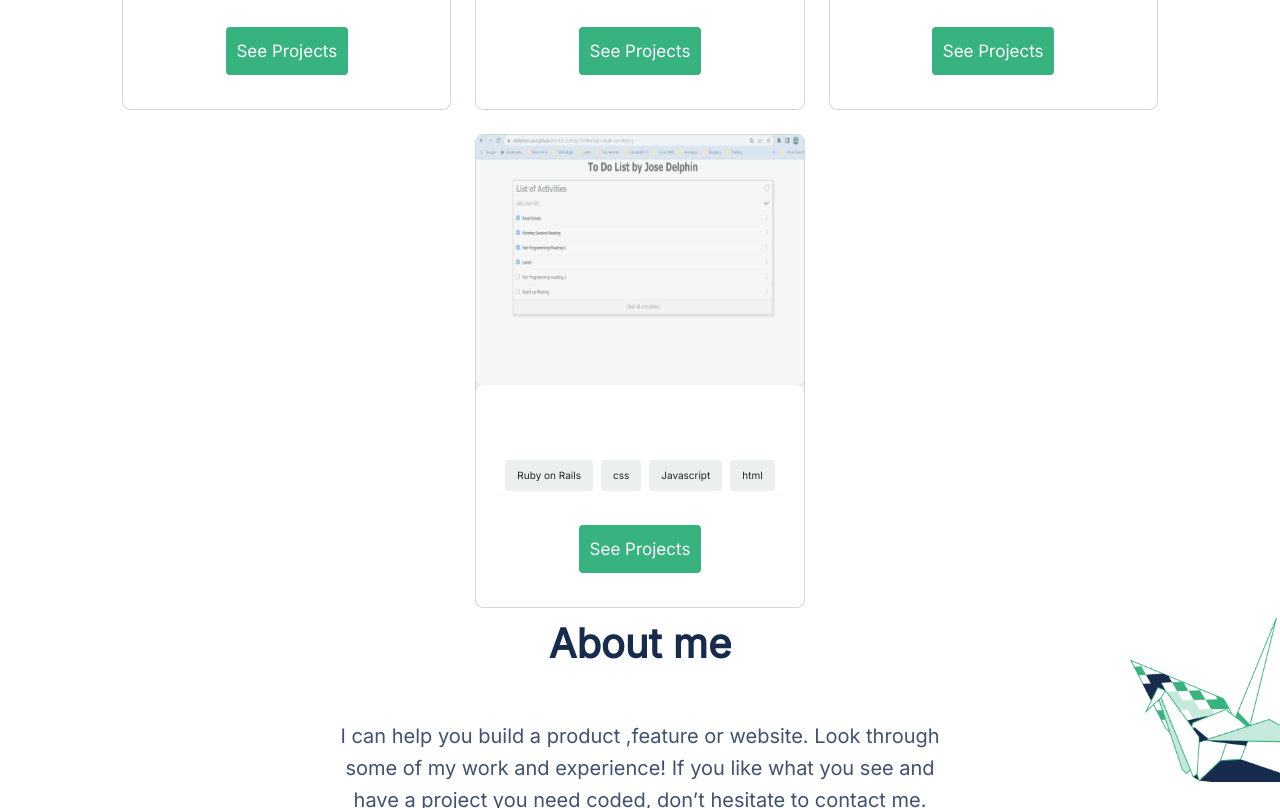
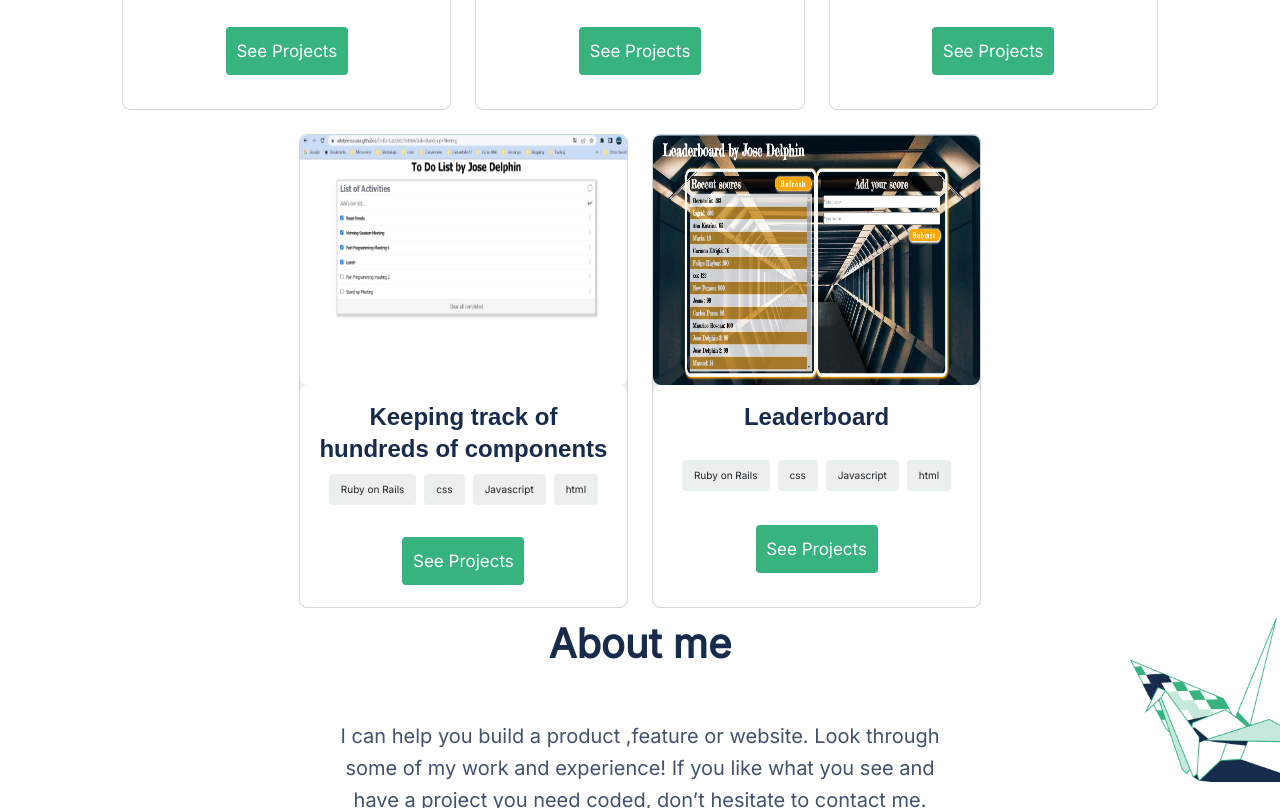
Before and after one commit to adelphinsucasa/Portfolio-Jose-Delphin, a website: page index.html in a window 1280 px wide. Shown: the part 1500-2308 px from the top of the page. Drawn offline with nearby package versions, Linux system fonts and the light colour scheme.

Commit message:
Update Projects

```diff
--- a/popup.js
+++ b/popup.js
@@ -39,6 +39,16 @@ const recentWorksObj = [
     liveDemo: 'https://adelphinsucasa.github.io/To-Do-List/dist/',
     repository: 'https://github.com/adelphinsucasa/To-Do-List',
   },
+  {
+    id: 'project5',
+    name: 'Leaderboard',
+    technologies: ['Ruby on Rails', 'css', 'Javascript', 'html'],
+    description: 'The leaderboard website displays scores submitted by different players. It also allows you to submit your score. All data is preserved thanks to the external Leaderboard API service.',
+    imageURL_desktop: './assets/images/popup/Leaderboard_desktop.jpg',
+    imageURL_mobile: './assets/images/popup/Leaderboard_mobile.jpg',
+    liveDemo: 'https://adelphinsucasa.github.io/Leaderboard/dist/',
+    repository: 'https://github.com/adelphinsucasa/Leaderboard',
+  },
 ];
 
 // Heading Section
@@ -76,7 +86,7 @@ for (let i = 0; i < recentWorksObj.length; i += 1) {
     placeholder.src = recentWorksObj[i].imageURL_desktop;
   }
 
-  h4.textContent = recentWorksObj.name;
+  h4.textContent = recentWorksObj[i].name;
   button.textContent = 'See Projects';
   button.type = 'button';
 
--- a/styles.css
+++ b/styles.css
@@ -1066,6 +1066,7 @@ footer {
     width: 100%;
     border-radius: 8px;
     background: #ebf0ee;
+    opacity: 1;
   }
 
   html body .section_works .card_row article .card_container1 {
@@ -1432,6 +1433,7 @@ footer {
     width: 100%;
     border-radius: 8px;
     background: #ebf0ee;
+    opacity: 1;
   }
 
   html body .section_works .card_row article .card_container1 {
@@ -1470,7 +1472,7 @@ footer {
   html body .section_works .card_row article .card_container1 ul div {
     align-items: center;
     border-radius: 4px;
-    padding: 8px 12px 8px 12px;
+    padding: 4px 6px 4px 6px;
     background: #ebf0ee;
   }
 
```
Also changed, not shown: assets/images/popup/Leaderboard_desktop.jpg (added), assets/images/popup/Leaderboard_mobile.jpg (added).
